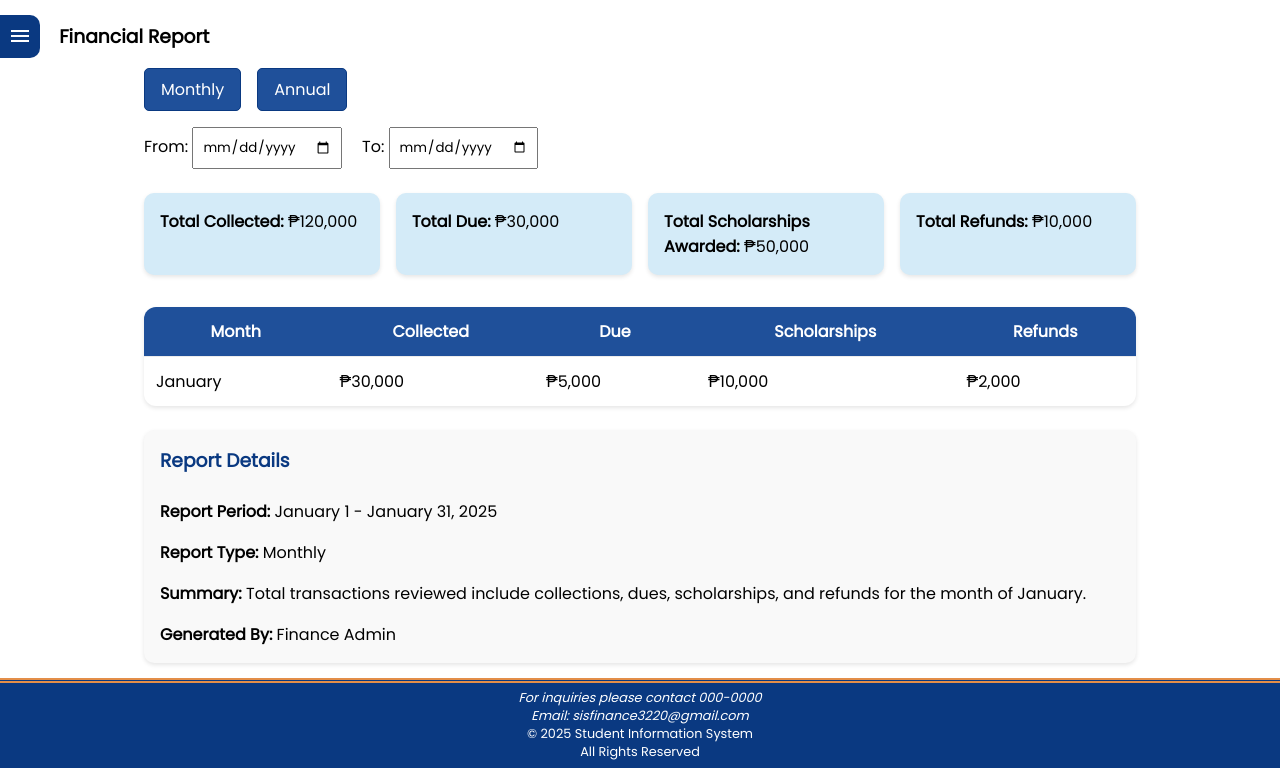
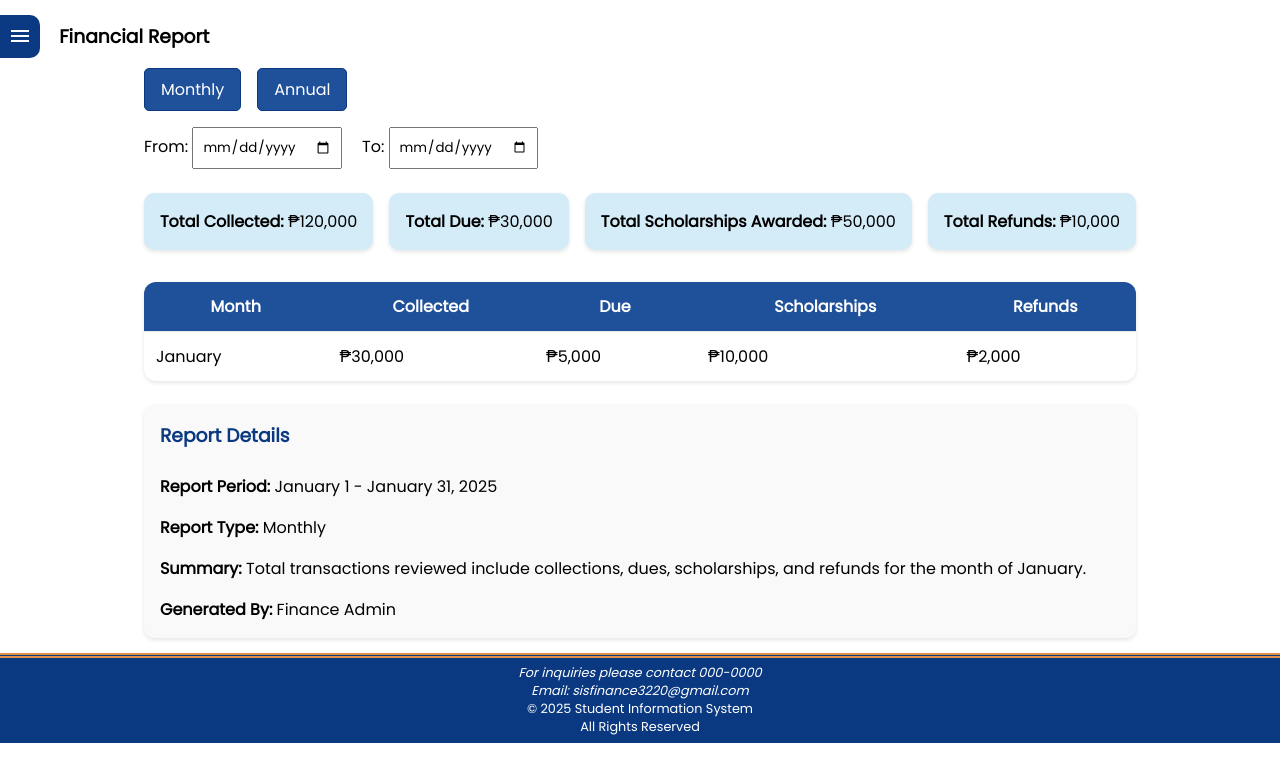
Before and after one commit to danielzabat/fms, a PHP site: page /financial-report.html in a window 1280 px wide. Shown: the part 81-849 px from the top of the page. After the commit the page ends 824 px from the top, so only its background shows below. Run offline with PHP 8.4, Linux system fonts and the light colour scheme.

Commit message:
adjust flex property of box class

```diff
--- a/assets/css/fms-style.css
+++ b/assets/css/fms-style.css
@@ -595,6 +595,7 @@ footer {
 
 /* Finance */
 
+.finance {
   .tabs {
     display: flex;
     gap: 1rem;
@@ -638,7 +639,7 @@ footer {
     background-color: var(--sidebar-color);
     box-shadow: 0 2px 4px rgba(0, 0, 0, 0.1);
     flex-grow: 1;
-  flex-basis: 150px;
+    /* flex-basis: 150px; */
   }
 
   .detail-view {
@@ -655,3 +656,4 @@ footer {
     color: var(--primary-color);
     margin-bottom: 0.5rem;
   }
+}
```
Lines whose indentation alone changed are shown as unchanged.
